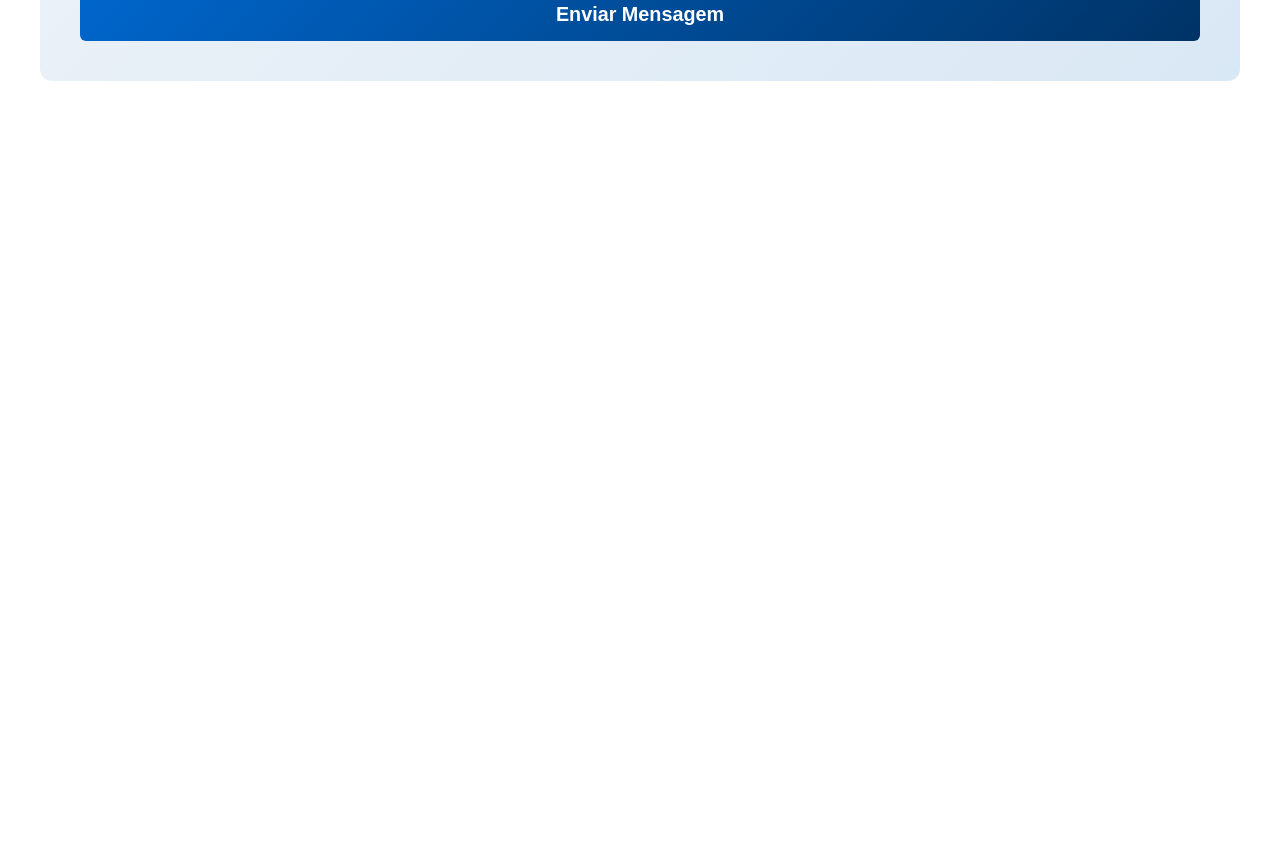
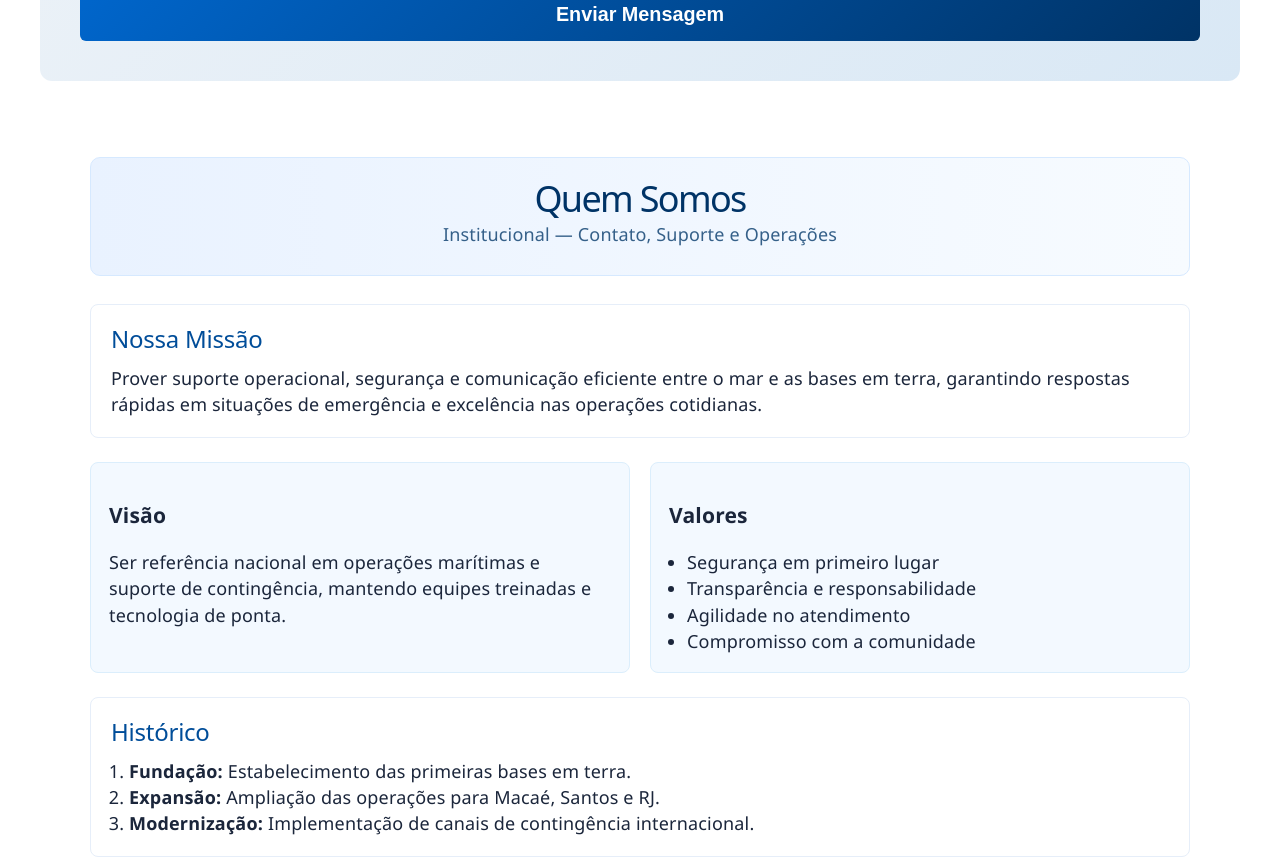
Before and after one commit to deco-jpg/Atividade-Pontuada-AOE, a React (Vite) app in the folder front-end-AOE/: page / in a window 1280 px wide. Shown: the part 3040-3898 px from the top of the page. Before the commit the page ends 3161 px from the top, so only its background shows below. Built offline with nearby package versions, Linux system fonts and the light colour scheme.

Commit message:
Att quemsomos

```diff
--- a/front-end-AOE/src/App.jsx
+++ b/front-end-AOE/src/App.jsx
@@ -1,12 +1,14 @@
 import './App.css'
 import Home from './pages/Home'
 import Contato from './pages/Contato'
+import QuemSomos from './pages/QuemSomos'
 
 function App() {
   return (
     <>
       <Home/>
       <Contato/>
+      <QuemSomos/>
     </>
   )
 }
```
